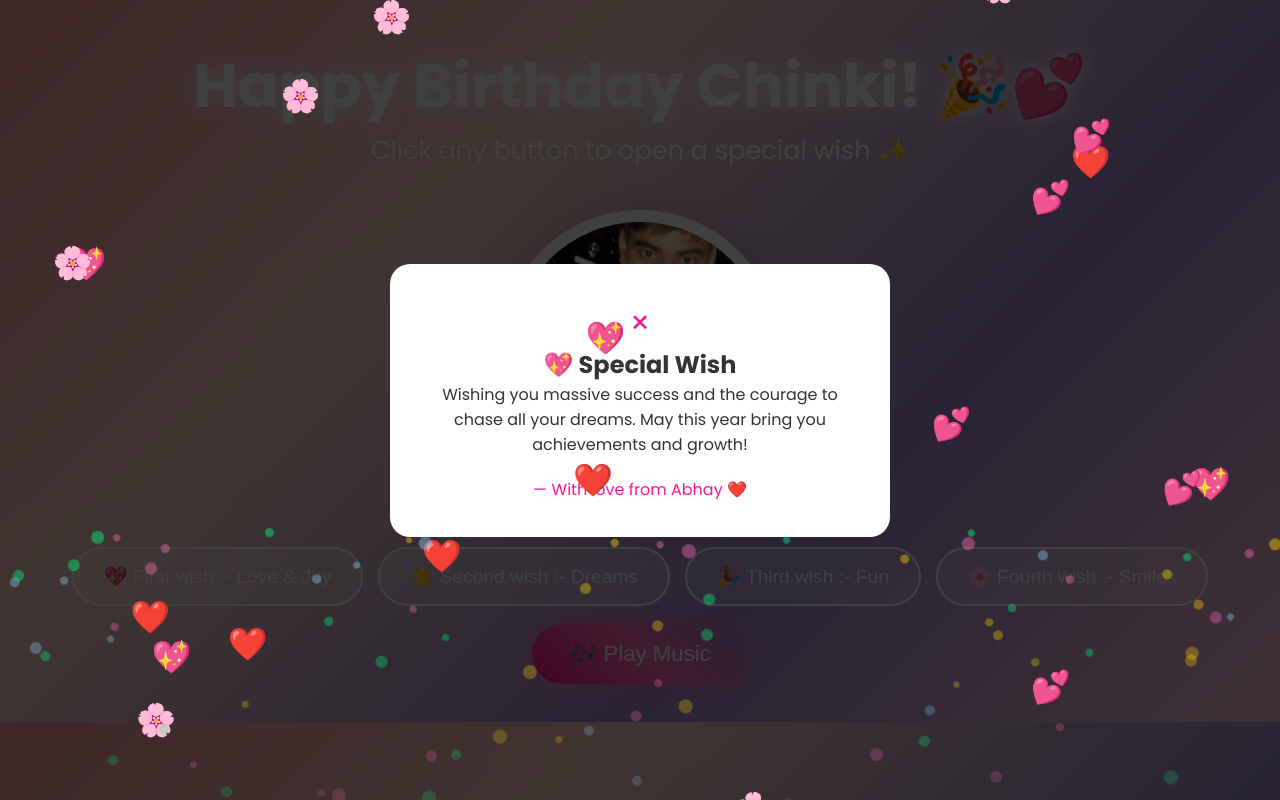
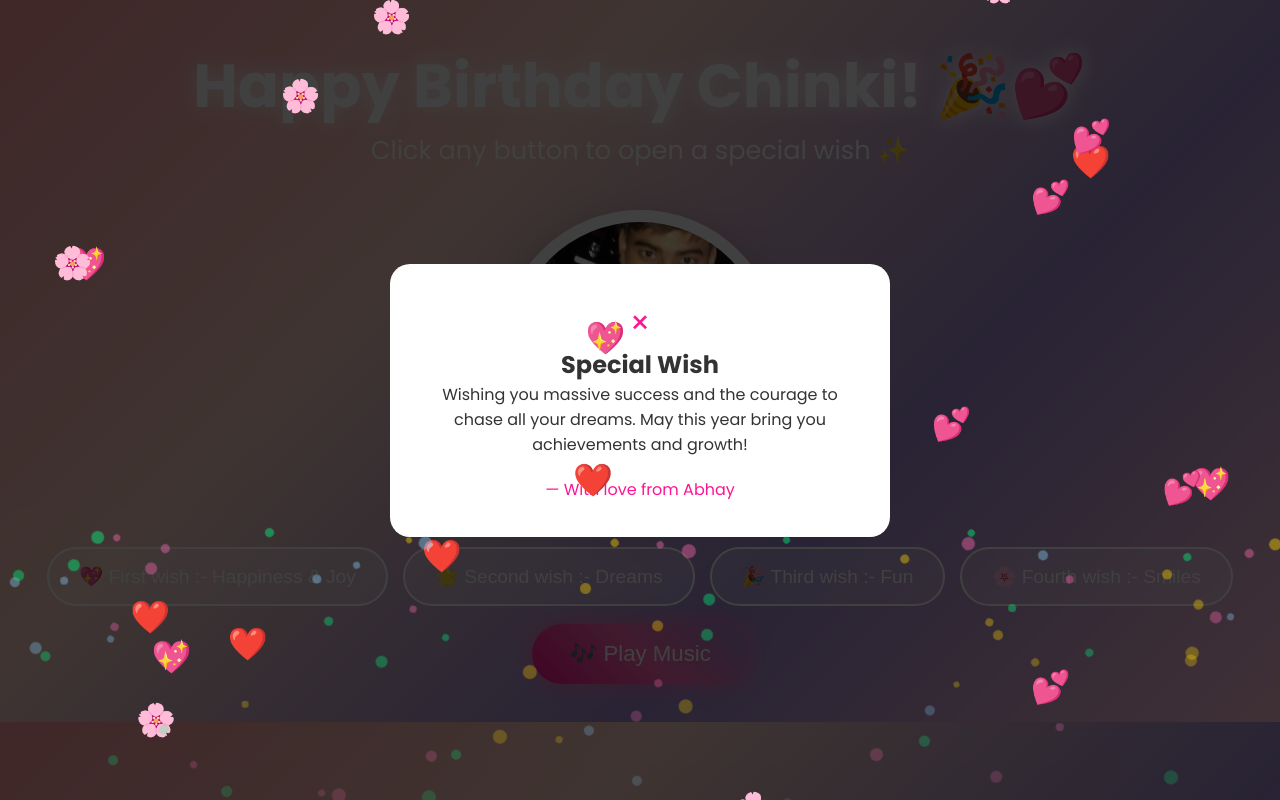
Before and after one commit to herhackeruh/chinki, a plain HTML site: page index.html in a window 1280 px wide. Both pictures are taken after a click on the button "🌟 Second wish :- Dreams". Drawn offline with Linux system fonts and the light colour scheme.

Commit message:
Update index.html

```diff
--- a/index.html
+++ b/index.html
@@ -3,7 +3,7 @@
 <head>
 <meta charset="UTF-8">
 <meta name="viewport" content="width=device-width, initial-scale=1.0">
-<title>Happy Birthday Chinki 💖🎂</title>
+<title>Happy Birthday Chinki 🎂</title>
 
 <style>
 @import url('https://fonts.googleapis.com/css2?family=Poppins:wght@400;600;700;900&display=swap');
@@ -146,7 +146,7 @@ button:hover {
   <img src="chinki.jpg.jpeg" class="photo">
 
   <div class="buttons">
-    <button onclick="showWish(1)">💖 First wish :- Love & Joy</button>
+    <button onclick="showWish(1)">💖 First wish :- Happiness & Joy</button>
     <button onclick="showWish(2)">🌟 Second wish :- Dreams</button>
     <button onclick="showWish(3)">🎉 Third wish :- Fun</button>
     <button onclick="showWish(4)">🌸 Fourth wish :- Smiles</button>
@@ -164,7 +164,7 @@ button:hover {
     <span class="close" onclick="closeModal()">×</span>
     <h2 id="title"></h2>
     <p id="msg"></p>
-    <p style="margin-top:20px;color:#ff1493;">— With love from Abhay ❤️</p>
+    <p style="margin-top:20px;color:#ff1493;">— With love from Abhay </p>
   </div>
 </div>
 
@@ -177,7 +177,7 @@ const wishes = {
 };
 
 function showWish(num) {
-  document.getElementById("title").innerText = "💖 Special Wish";
+  document.getElementById("title").innerText = " Special Wish";
   document.getElementById("msg").innerText = wishes[num];
   document.getElementById("modal").style.display = "flex";
 
```
